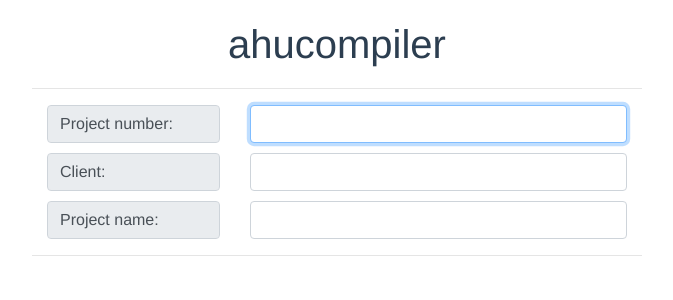
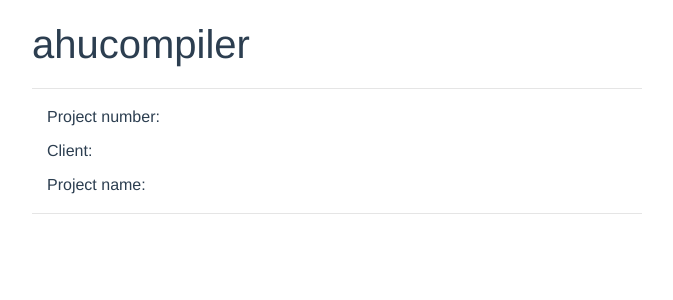
Before and after one commit to nvrrdt/ahucompiler, a Vue app: page / in a window 1280 px wide. Shown: the top 300 px of the page, without its empty margins (303-976 px from the left). Built offline with nearby package versions, Linux system fonts and the light colour scheme.

Commit message:
The first adaptation to introduce the span's instead of inputs

```diff
--- a/src/App.vue
+++ b/src/App.vue
@@ -58,7 +58,7 @@ export default {
   font-family: 'Avenir', Helvetica, Arial, sans-serif;
   -webkit-font-smoothing: antialiased;
   -moz-osx-font-smoothing: grayscale;
-  text-align: center;
+  text-align: left;
   color: #2c3e50;
   margin-top: 20px;
 }
--- a/src/components/GlobalInitialisation.vue
+++ b/src/components/GlobalInitialisation.vue
@@ -3,27 +3,27 @@
     <h1>ahucompiler</h1>
     <hr>
     <div class="row">
-      <div class="col-4">
-        <b-form-input id="keyProjectNumber" v-model="keyProjectNumber" type="text" readonly></b-form-input>
+      <div class="col-3">
+        <span>{{ keyProjectNumber }}</span>
       </div>
-      <div class="col-8">
-        <b-form-input id="valProjectNumber" v-model="valProjectNumber" type="text" autofocus tabindex="1"></b-form-input>
+      <div class="col-9">
+        <span id="valProjectNumber" contenteditable="true" tabindex="1" @keyup="updateInputProjectNumber" ref="autofocus"></span>
       </div>
     </div>
     <div class="row">
-      <div class="col-4">
-        <b-form-input id="keyClient" v-model="keyClient" type="text" readonly></b-form-input>
+      <div class="col-3">
+        <span>{{ keyClient }}</span>
       </div>
-      <div class="col-8">
-        <b-form-input id="valClient" v-model="valClient" type="text" tabindex="2"></b-form-input>
+      <div class="col-9">
+        <span id="valClient" contenteditable="true" tabindex="2" @keyup="updateInputClient"></span>
       </div>
     </div>
     <div class="row">
-      <div class="col-4">
-        <b-form-input id="keyProjectName" v-model="keyProjectName" type="text" readonly></b-form-input>
+      <div class="col-3">
+        <span>{{ keyProjectName }}</span>
       </div>
-      <div class="col-8">
-        <b-form-input id="valProjectName" v-model="valProjectName" type="text" tabindex="3" @keydown.enter="$parent.$emit('onAddFormElement', 'UnitInitialisation')"></b-form-input>
+      <div class="col-9">
+        <span id="valProjectName" contenteditable="true" tabindex="3" @keyup="updateInputProjectName"></span>
       </div>
     </div>
     <hr>
@@ -44,9 +44,21 @@ export default {
     }
   },
   methods: {
+    updateInputProjectNumber: function () {
+      this.valProjectNumber = document.getElementById("valProjectNumber").innerText
+      console.log(this.valProjectNumber)
+    },
+    updateInputClient: function () {
+      this.valClient = document.getElementById("valClient").innerText
+      console.log(this.valClient)
+    },
+    updateInputProjectName: function () {
+      this.valProjectName = document.getElementById("valProjectName").innerText
+      console.log(this.valProjectName)
+    }
   },
   mounted: function () {
-    var inputs = document.querySelectorAll("input,select")
+    var inputs = document.querySelectorAll("span")
     for (var i = 0 ; i < inputs.length; i++) {
       inputs[i].addEventListener("keypress", function(e){
           if (e.which == 13) {
@@ -59,6 +71,9 @@ export default {
           }
       })
     }
+
+    // autofocus
+    this.$refs.autofocus.focus()
   }
 }
 </script>
```
